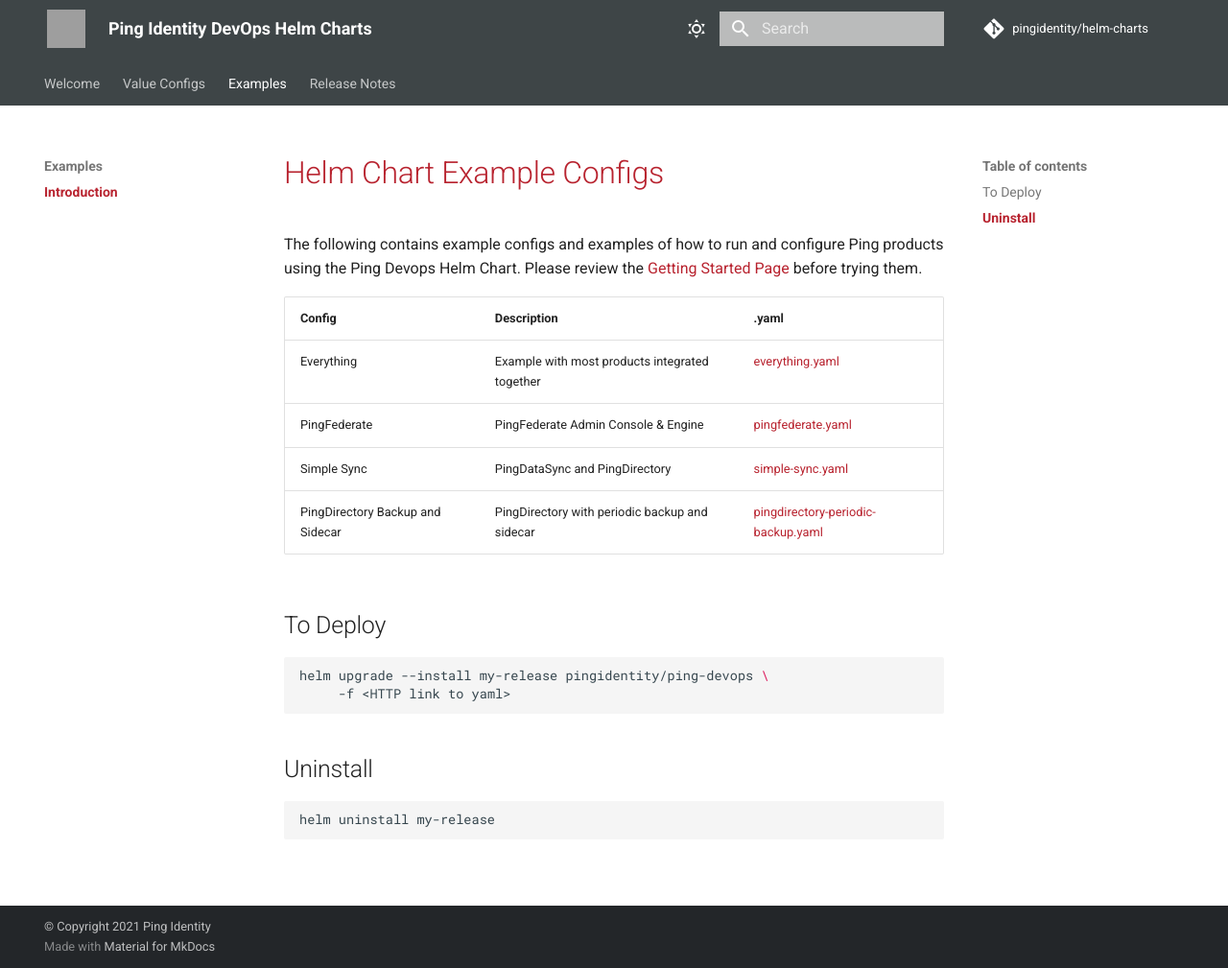
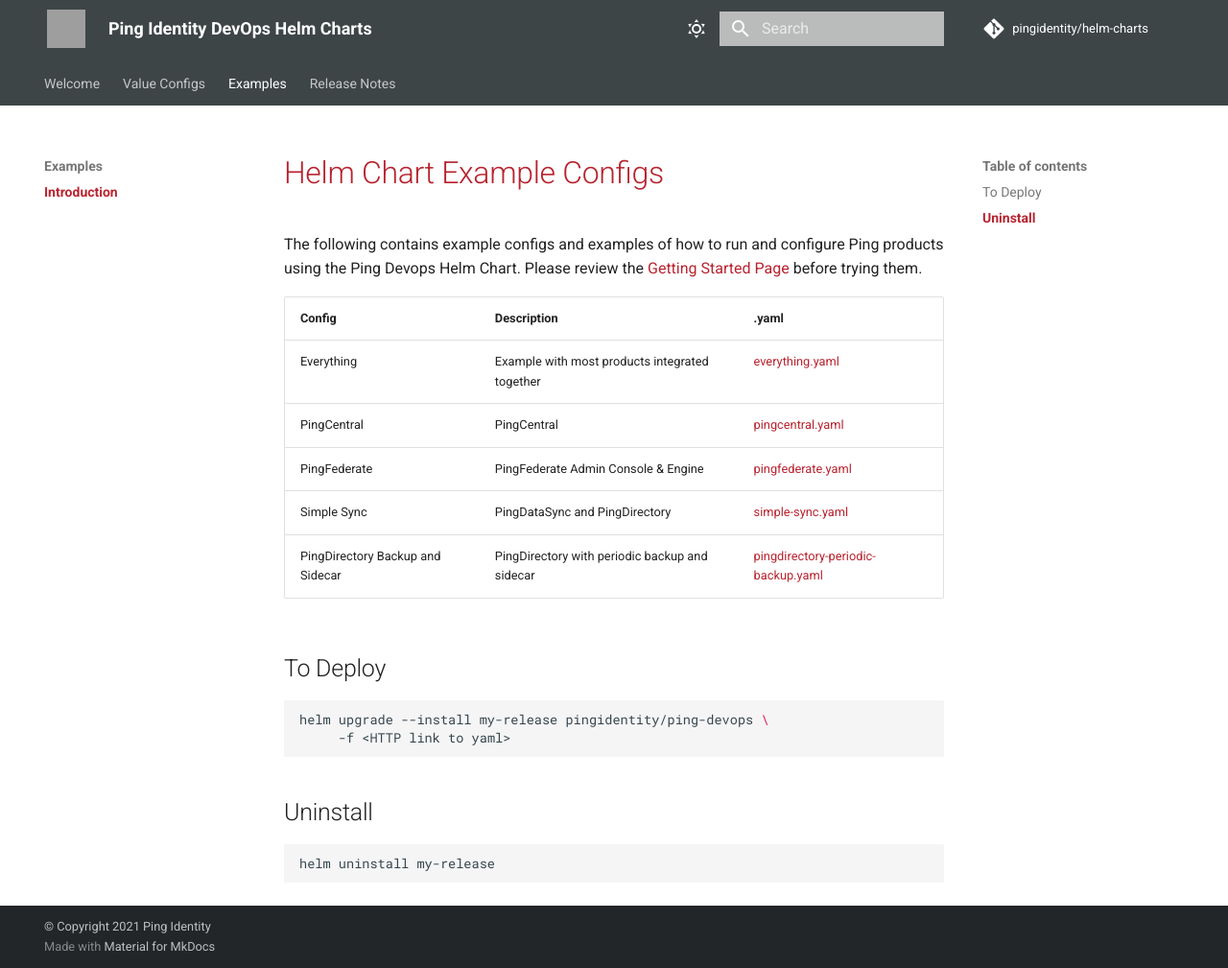
Before and after one commit to pingidentity/helm-charts, an MkDocs documentation site: the page built from docs/examples/index.md, in a window 1280 px wide and 1009 px high. Shown: the whole window at 96% size. Built offline with MkDocs 1.6.1 and Material for MkDocs 9.7.7, drawn with Linux system fonts in a browser that asks for light colours; comment, search, counter and statistics services are not loaded; grey boxes are pictures that could not be loaded.

Commit message:
PingCentral example doc update

```diff
--- a/docs/examples/index.md
+++ b/docs/examples/index.md
@@ -6,6 +6,7 @@
 | Config                           | Description                                          | .yaml                                                                                         |
 | -----------------------------    | ----------------------------------------------       | ------------------------------------------------------------------------                      |
 | Everything                       | Example with most products integrated together       | [everything.yaml](everything.yaml)                                                            |
+| PingCentral                      | PingCentral                                          | [pingcentral.yaml](pingcentral.yaml)                                                          |
 | PingFederate                     | PingFederate Admin Console & Engine                  | [pingfederate.yaml](pingfederate.yaml)                                                        |
 | Simple Sync                      | PingDataSync and PingDirectory                       | [simple-sync.yaml](simple-sync.yaml)                                                          |
 | PingDirectory Backup and Sidecar | PingDirectory with periodic backup and sidecar       | [pingdirectory-periodic-backup.yaml](pingdirectory-backup/pingdirectory-periodic-backup.yaml) |
```
Also changed, not shown: docs/examples/pingcentral.yaml (renamed from docs/examples/pingcentral/pingcentral.yaml).
